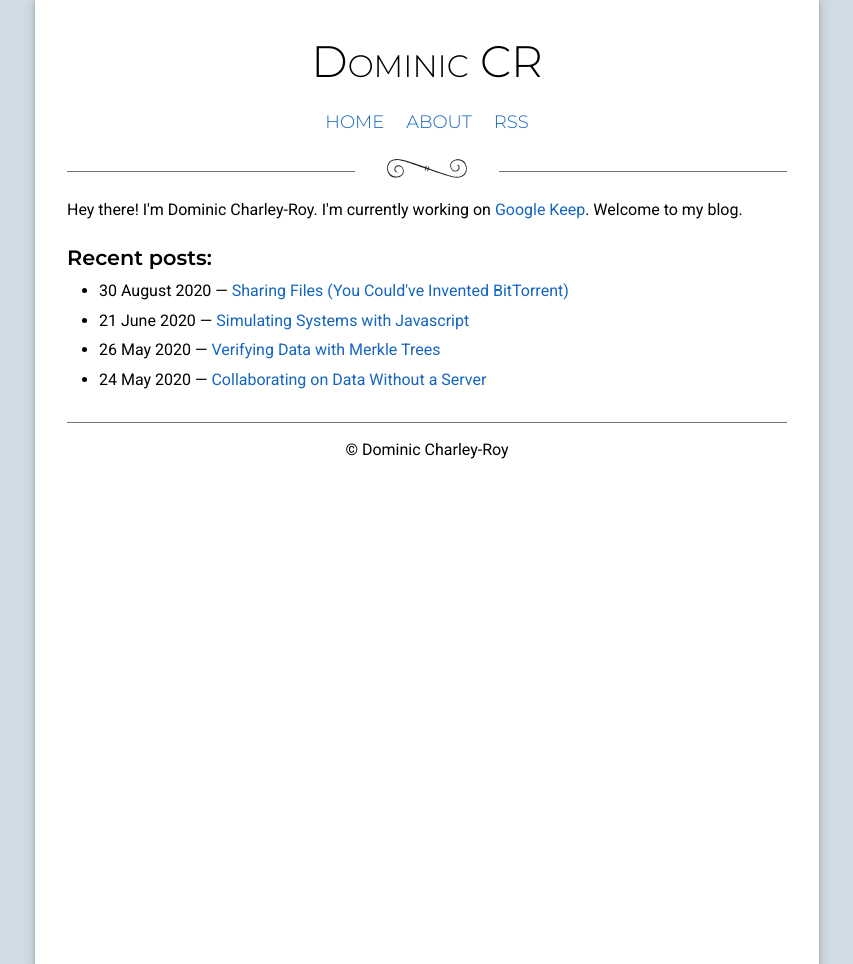
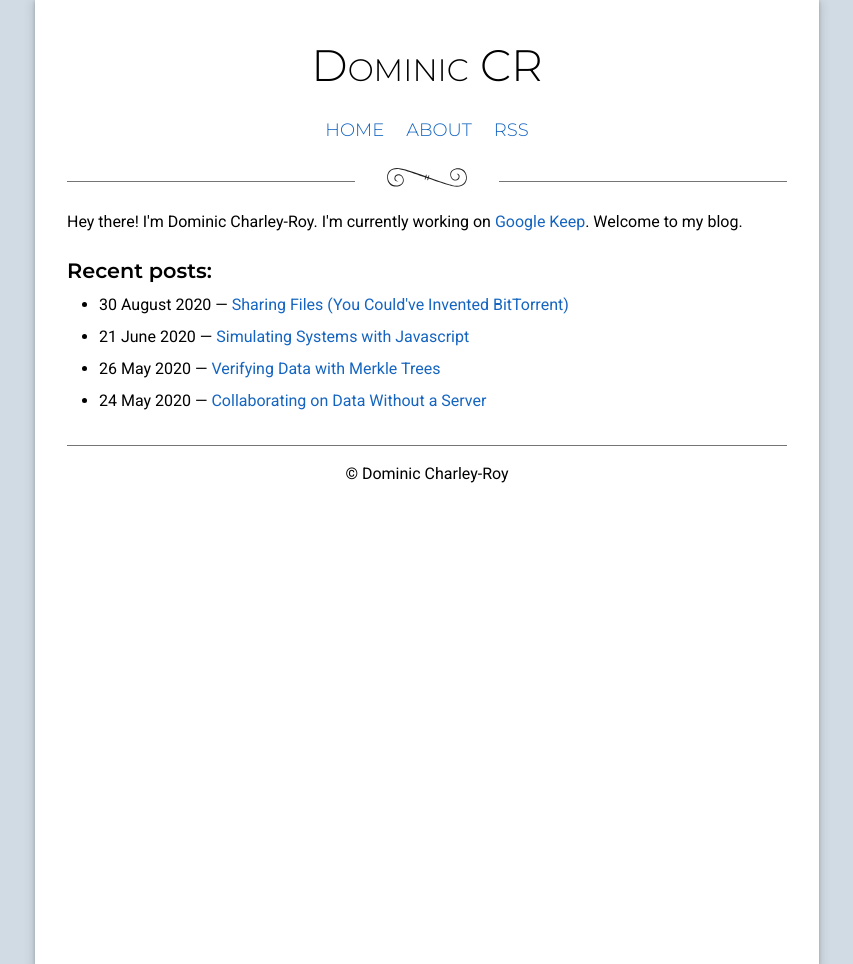
Before and after one commit to jokeofweek/jokeofweek.github.io, a Jekyll site: the page built from index.markdown, in a window 1280 px wide. Shown: the whole page, without its empty margins (213-1066 px from the left). Built offline with Jekyll 4.4.1, drawn with Linux system fonts in a browser that asks for light colours.

Commit message:
Tweak line-height.

```diff
--- a/_sass/typography.scss
+++ b/_sass/typography.scss
@@ -3,7 +3,7 @@ $text-font: 'Roboto', sans-serif;
 
 body {
 	font-family: $text-font;
-	line-height: 1.35;
+	line-height: 1.5;
 }
 
 header #title {
```
